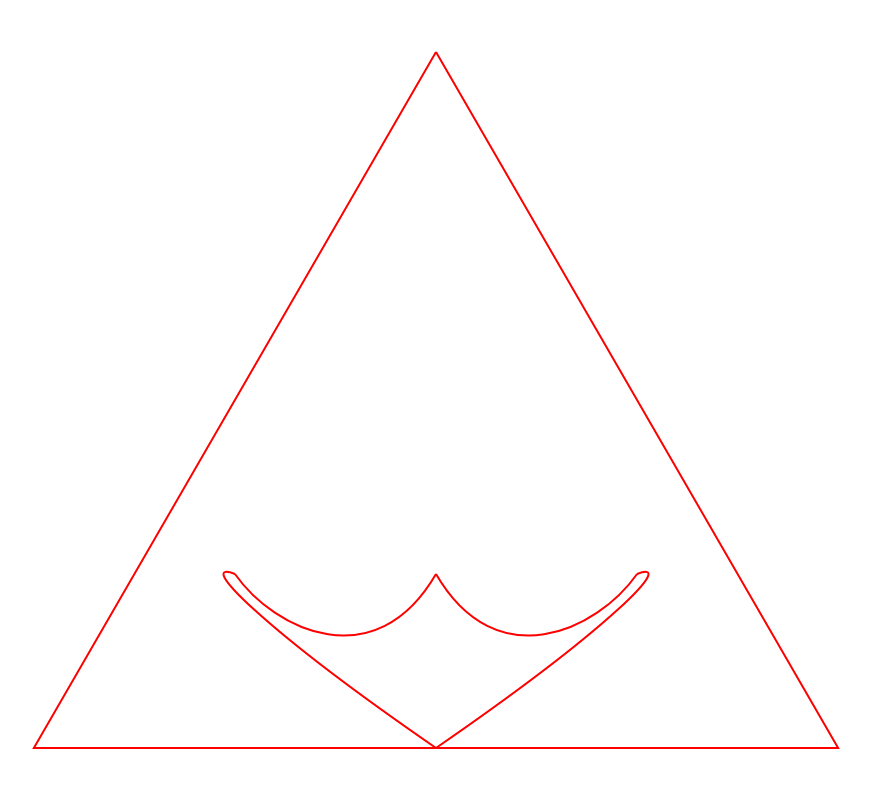
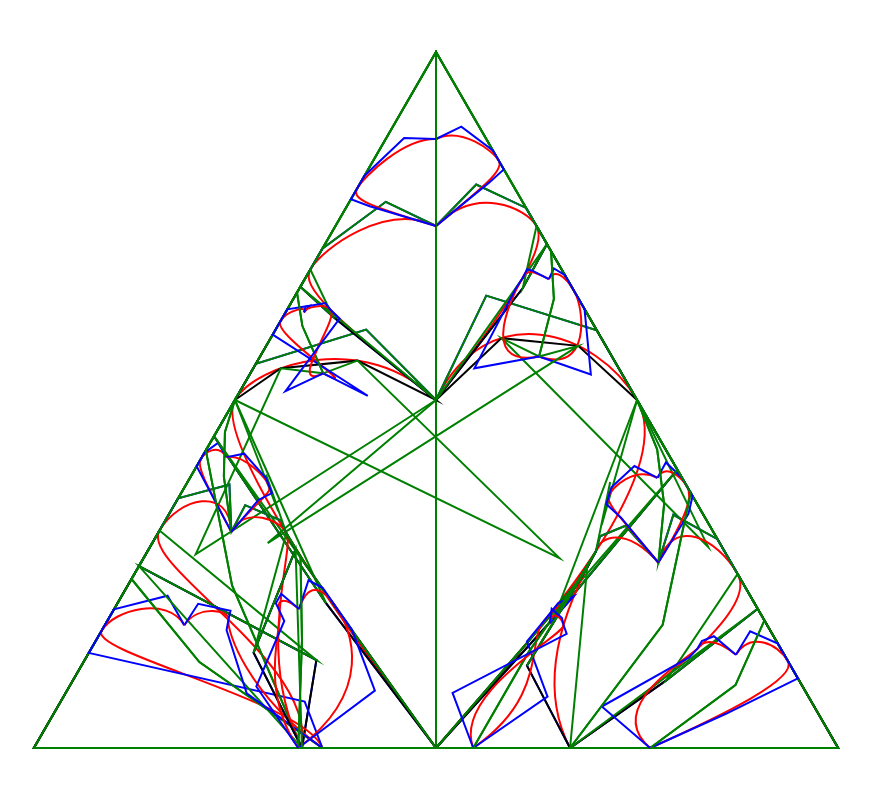
Before and after one commit to geon/xkcd_543, a plain HTML site: page index.html in a window 1280 px wide. Shown: the whole page, without its empty margins (204-1075 px from the left). Drawn offline with Linux system fonts and the light colour scheme.

Commit message:
Stuff I did before losing interest.

```diff
--- a/index.html
+++ b/index.html
@@ -91,7 +91,6 @@
 		canvas.setAttribute('width',  canvasSize[0]);
 		canvas.setAttribute('height', canvasSize[1]);
 
-		ctx.strokeStyle = "red";
 
 		var triangleHeightFactor = Math.sqrt(.75);
 		var triangleSize = [
@@ -99,26 +98,28 @@
 			Math.min(canvasSize[1], canvasSize[0] * triangleHeightFactor) - 2 * lineWidth
 		];
 		var margin = vsMul(vSub(canvasSize, triangleSize), 1/2);
-		var triangle = [
+		var baseTriangleCartesian = [
 			vAdd(margin, [triangleSize[0]/2, 0              ]),
 			vAdd(margin, [triangleSize[0]  , triangleSize[1]]),
 			vAdd(margin, [0                , triangleSize[1]])
 		];
 
 
-		ctx.beginPath();
-		ctx.lineWidth = lineWidth;
-		ctx.moveTo.apply(ctx, triangle[0]);
-		triangle.slice(1).forEach(function (coord) {
-			ctx.lineTo.apply(ctx, coord);
-		});
-		ctx.lineTo.apply(ctx, triangle[0]);
-		ctx.stroke();
+		// ctx.beginPath();
+		// ctx.lineWidth = lineWidth;
+		// ctx.moveTo.apply(ctx, baseTriangleCartesian[0]);
+		// baseTriangleCartesian.slice(1).forEach(function (coord) {
+		// 	ctx.lineTo.apply(ctx, coord);
+		// });
+		// ctx.lineTo.apply(ctx, baseTriangleCartesian[0]);
+		// ctx.stroke();
 
 
-		var bezierBaseTriangleBarycentric = [
-			// [1, 0, 0],
-			[-1, 1, 1],
+
+		function makeBezierTriangle (triangle) {
+
+			return [
+				[1, 0, 0],
 				[2/3, 1/3 , 0],
 				[1/3, 2/3 , 0],
 				[0, 1 , 0],
@@ -127,8 +128,60 @@
 				[0, 0 , 1],
 				[1/3, 0 , 2/3],
 				[2/3, 0 , 1/3]
-		]
+			].map(barycentricTriangleEvaluator(triangle));
+		}
 
+		function rightHalfOfBezierTriangle (bezierTriangle) {
+
+
+// TODO: Like mer komplicerat. Finns säkert matte på det.
+
+
+			var rightSide = bezierTriangle.slice(0, 3)
+
+			var rightHalfBottom = [
+				bezierTriangle[3],
+				bAvg(bezierTriangle[4], [0, 1, 0]),
+				bezierTriangle[5] // WRONG
+			];
+
+			var centerLine = [
+				evaluateBezierTriangle(bezierTriangle, [0, 2/4, 2/4]),
+				bAvg(bezierTriangle[2], bezierTriangle[7]),
+				bAvg(bezierTriangle[1], bezierTriangle[8])
+			];
+
+			return rightSide.concat(rightHalfBottom, centerLine);
+
+		}
+
+
+		function leftHalfOfBezierTriangle (bezierTriangle) {
+
+			var leftSide = bezierTriangle.slice(0, 1).concat(bezierTriangle.slice(7, 9));
+
+			var leftHalfBottom = [
+				bezierTriangle[6],
+				bAvg(bezierTriangle[5], [0, 0, 1]),
+				bezierTriangle[4] // WRONG
+			];
+
+			var centerLine = [
+				evaluateBezierTriangle(bezierTriangle, [0, 2/4, 2/4]),
+				bAvg(bezierTriangle[2], bezierTriangle[7]),
+				bAvg(bezierTriangle[1], bezierTriangle[8])
+			];
+
+			return leftSide.concat(leftHalfBottom, centerLine);
+
+		}
+
+
+		var baseTriangle = [
+			[1, 0, 0],
+			[0, 1, 0],
+			[0, 0, 1],
+		];
 
 
 		var heartRightUpper = [
@@ -186,53 +239,171 @@
 		];
 
 
+		var heartInRightHalfBarycentricBezier = [
+			heartRightUpper.map(makeRightHalf),
+			heartRightLower.map(makeRightHalf)
+		];
 
-		drawPath(transformPathByTriangle(bezierBaseTriangleBarycentric, heartBarycentricBezier));
+		var heartInLeftHalfBarycentricBezier = mirrorPath(heartInRightHalfBarycentricBezier);
+
+		function mirrorPath (path) {
+
+			return path.map(function (segment) {
+
+				return segment.map(mirrorBarycentric);
+			});
+		};
 
 
-		function drawPath (path) {
 
+
+		var baseBezierTriangle = makeBezierTriangle (baseTriangle);
+
+		drawSierpinskiHeart(baseBezierTriangle, 2, 0);
+
+
+
+		function drawSierpinskiHeart (bezierTriangle, maxDepth, depth) {
+
+			ctx.strokeStyle = "black";
 			ctx.beginPath();
 			ctx.lineWidth = lineWidth;
-			pathBarycentricToCartesian(triangle, path).forEach(function (bezier) {
+			var bezierTrianglePath = bezierTriangle.map(function (b) { return coordBarycentricToCartesian(baseTriangleCartesian, b); });
+			ctx.moveTo.apply(ctx, bezierTrianglePath[8]);
+			bezierTrianglePath.forEach(function (coord) {
+
+				ctx.lineTo.apply(ctx, coord);
+			});
+			ctx.stroke();
+
+
+
+
+			drawHalfSierpinskiHeart(rightHalfOfBezierTriangle(bezierTriangle), maxDepth, depth);
+			drawHalfSierpinskiHeart( leftHalfOfBezierTriangle(bezierTriangle), maxDepth, depth);
+		}
+
+		function drawHalfSierpinskiHeart (halfBezierTriangle, maxDepth, depth) {
+
+
+			ctx.strokeStyle = "green";
+			ctx.beginPath();
+			ctx.lineWidth = lineWidth;
+			var bezierTrianglePath = halfBezierTriangle.map(function (b) { return coordBarycentricToCartesian(baseTriangleCartesian, b); });
+			ctx.moveTo.apply(ctx, bezierTrianglePath[8]);
+			bezierTrianglePath.forEach(function (coord) {
+
+				ctx.lineTo.apply(ctx, coord);
+			});
+			ctx.stroke();
+
+
+
+
+
+			drawPath(transformPathByBezierTriangle(halfBezierTriangle, heartInRightHalfBarycentricBezier));
+
+			if (depth < maxDepth) {
+
+				var heartRightUpperForHalf = heartRightUpper.map(makeRightHalf);
+				var topHalfTriangle = [
+					[1, 0, 0],
+					interpolateBarycentric([1, 0, 0], heartRightUpperForHalf[3], 2/3),
+					interpolateBarycentric([1, 0, 0], heartRightUpperForHalf[3], 1/3),
+					heartRightUpperForHalf[3],
+					heartRightUpperForHalf[2],
+					heartRightUpperForHalf[1],
+					heartRightUpperForHalf[0],
+					interpolateBarycentric([1, 0, 0], heartRightUpperForHalf[0], 2/3),
+					interpolateBarycentric([1, 0, 0], heartRightUpperForHalf[0], 1/3)
+				];
+				drawHalfSierpinskiHeart(
+					transformBezierTriangleByBezierTriangle(halfBezierTriangle, topHalfTriangle),
+				maxDepth, depth + 1);
+
+
+				var heartRightLowerForHalf = heartRightLower.map(makeRightHalf);
+				var lowerFullTriangle = [
+					heartRightLowerForHalf[0],
+					interpolateBarycentric([0, 1, 0], heartRightLowerForHalf[0], 2/3),
+					interpolateBarycentric([0, 1, 0], heartRightLowerForHalf[0], 1/3),
+					[0, 1, 0],
+					interpolateBarycentric([0, 1, 0], heartRightLowerForHalf[3], 1/3),
+					interpolateBarycentric([0, 1, 0], heartRightLowerForHalf[3], 2/3),
+					heartRightLowerForHalf[3],
+					heartRightLowerForHalf[2],
+					heartRightLowerForHalf[1]
+				];
+				drawSierpinskiHeart(
+					transformBezierTriangleByBezierTriangle(halfBezierTriangle, lowerFullTriangle),
+				maxDepth, depth + 1);
+			}
+		}
+
+
+
+
+		function drawPath (path, depth) {
+
+			ctx.strokeStyle = "red";
+			ctx.beginPath();
+			ctx.lineWidth = lineWidth;
+			pathBarycentricToCartesian(baseTriangleCartesian, path).forEach(function (bezier) {
 
 				ctx.moveTo.apply(ctx, bezier[0]);
 				ctx.bezierCurveTo.apply(ctx, flatten(bezier.slice(1)));
 			});
 			ctx.stroke();
+
+
+			ctx.strokeStyle = "blue";
+			ctx.beginPath();
+			ctx.lineWidth = lineWidth;
+			pathBarycentricToCartesian(baseTriangleCartesian, path).forEach(function (bezier) {
+
+				ctx.moveTo.apply(ctx, bezier[0]);
+				bezier.slice(1).forEach(function (coord) {
+
+					ctx.lineTo.apply(ctx, coord);
+				});
+			});
+			ctx.stroke();
 		}
 
-
-		function transformPathByTriangle (triangle, path) {
+		function transformPathByBezierTriangle (bezierTriangle, path) {
 
 			return path.map(function (bezier) {
 
 				return bezier.map(function (b) {
 
-					return evaluateBezierTriangle(triangle, b);
+					return evaluateBezierTriangle(bezierTriangle, b);
 				});
 			});
 		}
 
-		function evaluateBezierTriangle (triangle, b) {
+		function transformBezierTriangleByBezierTriangle (transformer, transformee) {
 
-			var center = bAvg(
-				triangle[1],
-				triangle[2],
-				triangle[4],
-				triangle[5],
-				triangle[7],
-				triangle[8]
-			);
+			// return transformee.map(barycentricTriangleEvaluator())
 
-			var subTriangles = [
-				[triangle[0], triangle[1], triangle[8]],
-				[triangle[1], triangle[2], center     ],
-				[triangle[2], triangle[3], triangle[4]],
-				[center     , triangle[4], triangle[5]],
-				[triangle[7], triangle[5], triangle[6]],
-				[triangle[8], center     , triangle[7]]
-			];
+
+// TODO: Just using the resulting bezier patch coord for the tangents is plain wrong.
+			return transformee.map(function (b) {
+
+				return evaluateBezierTriangle(transformer, b);
+			});
+		}
+
+		function bezierTriangleByBezierTriangleTransformer (transformer) {
+
+			return function (transformee) {
+
+				return transformBezierTriangleByBezierTriangle (transformer, transformee);
+			}
+		}
+
+		function evaluateBezierTriangle (bezierTriangle, b) {
+
+			var subTriangles = makeSubTriangles(bezierTriangle);
 
 			return evaluateBarycentricTriangle([
 				evaluateBarycentricTriangle([
@@ -251,6 +422,27 @@
 					evaluateBarycentricTriangle(subTriangles[4], b)
 				], b)
 			], b);
+		}
+
+		function makeSubTriangles (bezierTriangle) {
+
+			var center = bAvg(
+				bezierTriangle[1],
+				bezierTriangle[2],
+				bezierTriangle[4],
+				bezierTriangle[5],
+				bezierTriangle[7],
+				bezierTriangle[8]
+			);
+
+			return [
+				[bezierTriangle[0], bezierTriangle[1], bezierTriangle[8]],
+				[bezierTriangle[1], bezierTriangle[2], center     ],
+				[bezierTriangle[2], bezierTriangle[3], bezierTriangle[4]],
+				[center     , bezierTriangle[4], bezierTriangle[5]],
+				[bezierTriangle[7], bezierTriangle[5], bezierTriangle[6]],
+				[bezierTriangle[8], center     , bezierTriangle[7]]
+			];
 		}
 
 		function bAvg (any_number_of_coords) {
@@ -286,6 +478,35 @@
 			];
 		}
 
+		function barycentricTriangleEvaluator (triangle) {
+
+			return function (b) {
+
+				return evaluateBarycentricTriangle(triangle, b);
+			}
+		}
+
+		function makeRightHalf (b) {
+
+			return [b[0], b[1] - b[2], b[2] * 2];
+		}
+
+		function unmakeRightHalf (b) {
+
+			var newB2 = b[2] / 2;
+
+			return [b[0], b[1] + newB2, newB2];
+		}
+
+		function interpolateBarycentric (a, b, factor) {
+
+			return [
+				a[0]*(1-factor) + b[0]*factor,
+				a[1]*(1-factor) + b[1]*factor,
+				a[2]*(1-factor) + b[2]*factor
+			];
+		}
+
 
 	</script>
 </html>
```
Lines whose indentation alone changed are shown as unchanged.
